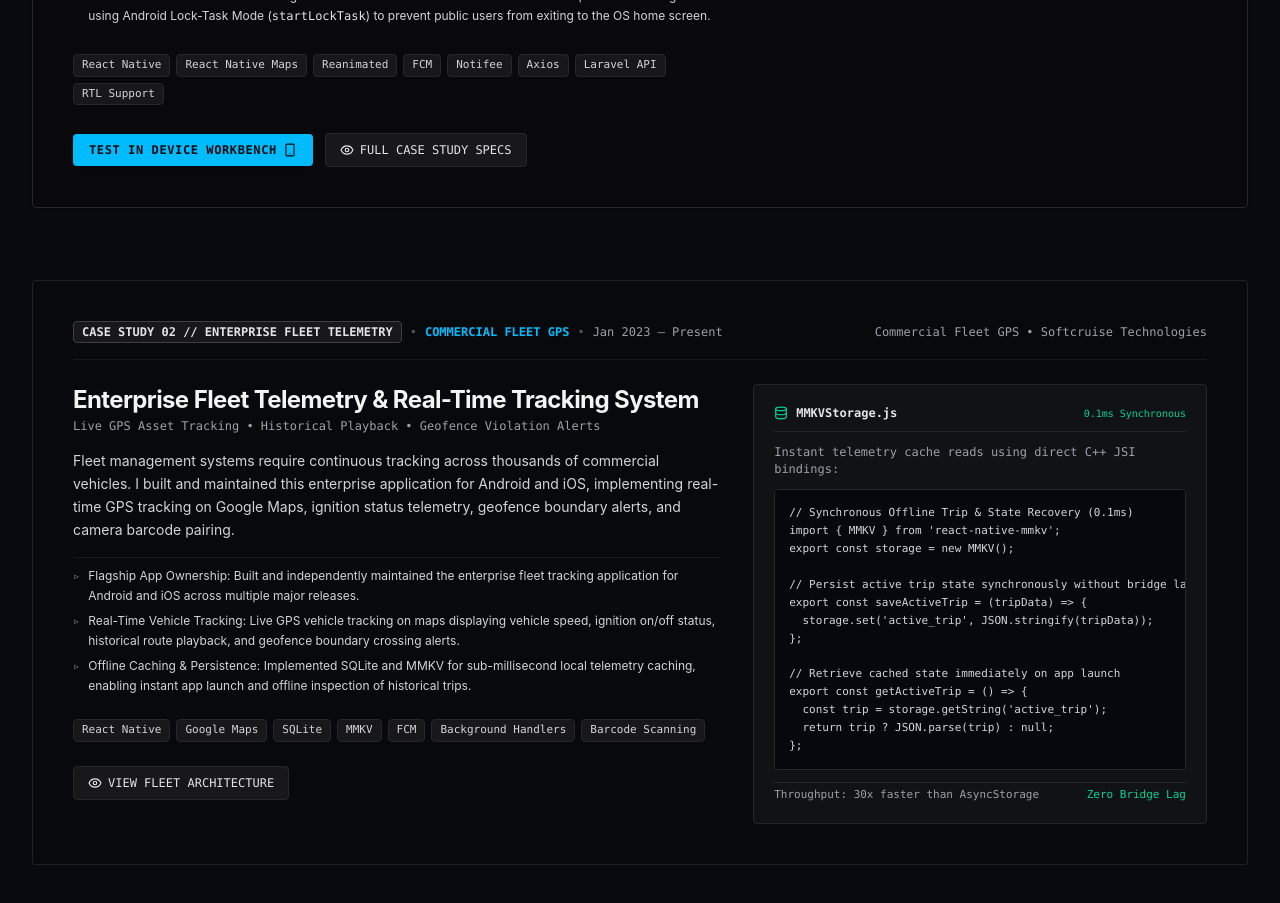
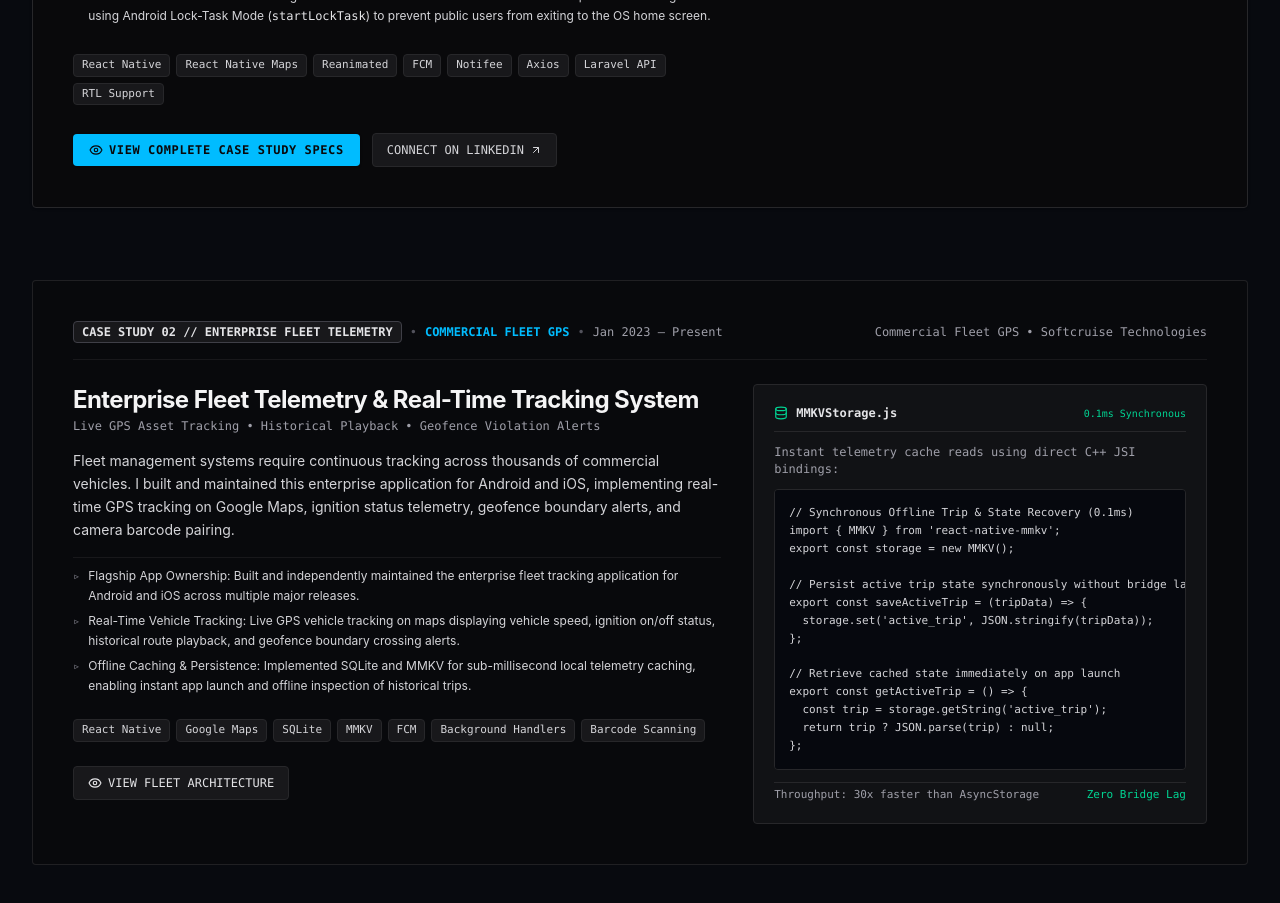
Before and after one commit to abhipal-dev/portfolio, a React (Vite) app: page / in a window 1280 px wide. Shown: the part 1780-2683 px from the top of the page. Built offline with nearby package versions, Linux system fonts and the light colour scheme.

Commit message:
fix: remove workbench jump button and set direct case study modal and linkedin actions

```diff
--- a/src/components/Hero.jsx
+++ b/src/components/Hero.jsx
@@ -37,7 +37,7 @@ export default function Hero() {
   };
 
   return (
-    <section className="relative pt-24 sm:pt-32 pb-16 sm:pb-24 border-b border-zinc-800/80">
+    <section id="hero" className="relative pt-24 sm:pt-32 pb-16 sm:pb-24 border-b border-zinc-800/80">
       <div className="max-w-7xl mx-auto px-4 sm:px-6 lg:px-8 w-full">
         <div className="grid grid-cols-1 lg:grid-cols-12 gap-12 lg:gap-8 items-center">
 
--- a/src/components/Projects.jsx
+++ b/src/components/Projects.jsx
@@ -3,7 +3,6 @@ import {
   ExternalLink,
   Eye,
   ArrowUpRight,
-  Smartphone,
   Code2,
   Bell,
   Database,
@@ -176,21 +175,23 @@ export default function Projects() {
 
                 {/* Action Toolbar */}
                 <div className="pt-2 flex flex-wrap items-center gap-3">
-                  <a
-                    href="#hero"
+                  <button
+                    onClick={() => setSelectedProject(flagshipProject)}
                     className={`inline-flex items-center gap-1.5 px-4 py-2 rounded text-xs font-mono font-bold tracking-wider ${currentTheme.button} transition-all`}
                   >
-                    <span>TEST IN DEVICE WORKBENCH</span>
-                    <Smartphone className="w-3.5 h-3.5" />
+                    <Eye className="w-3.5 h-3.5" />
+                    <span>VIEW COMPLETE CASE STUDY SPECS</span>
+                  </button>
+
+                  <a
+                    href={portfolioData.personal.socials.linkedin}
+                    target="_blank"
+                    rel="noopener noreferrer"
+                    className="inline-flex items-center gap-1.5 px-3.5 py-2 rounded text-xs font-mono border border-zinc-800 bg-zinc-900 hover:bg-zinc-850 text-zinc-300 hover:text-white transition-colors"
+                  >
+                    <span>CONNECT ON LINKEDIN</span>
+                    <ArrowUpRight className="w-3 h-3" />
                   </a>
-
-                  <button
-                    onClick={() => setSelectedProject(flagshipProject)}
-                    className="inline-flex items-center gap-1.5 px-3.5 py-2 rounded text-xs font-mono border border-zinc-800 bg-zinc-900 hover:bg-zinc-850 text-zinc-200 transition-colors"
-                  >
-                    <Eye className="w-3.5 h-3.5" />
-                    <span>FULL CASE STUDY SPECS</span>
-                  </button>
                 </div>
               </div>
 
```
Also changed, not shown: src/components/ProvenanceLedger.jsx (line endings or trailing spaces).
